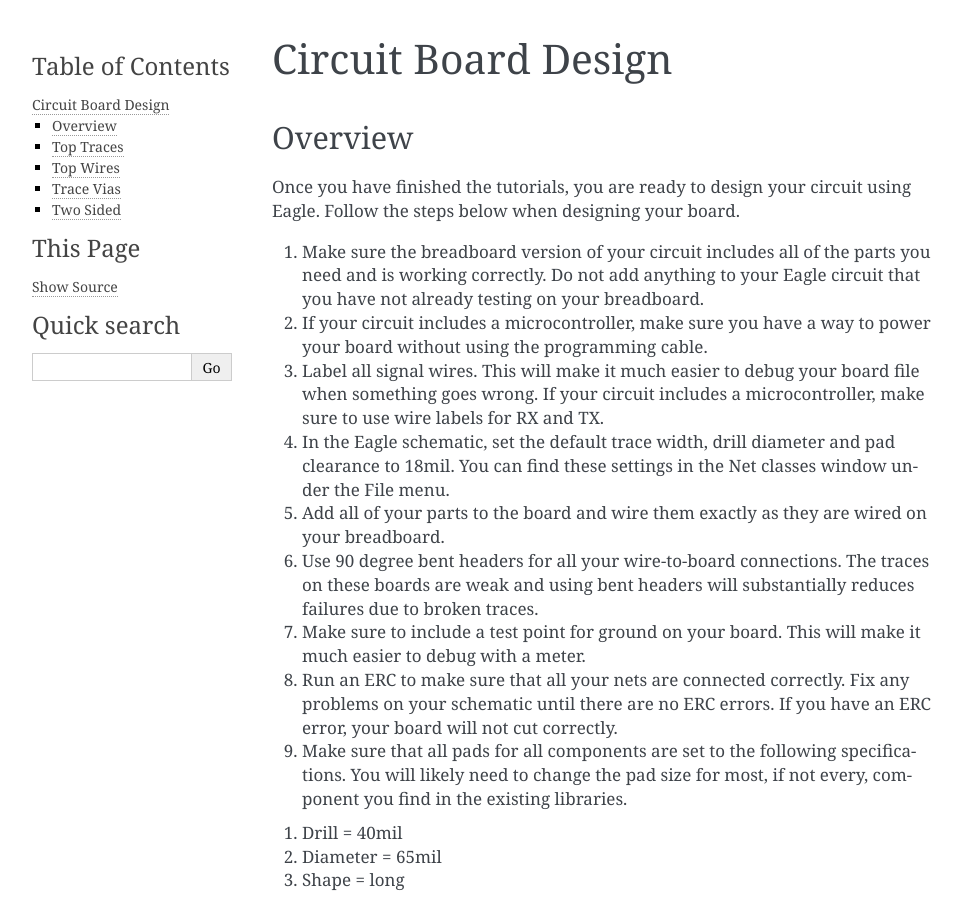
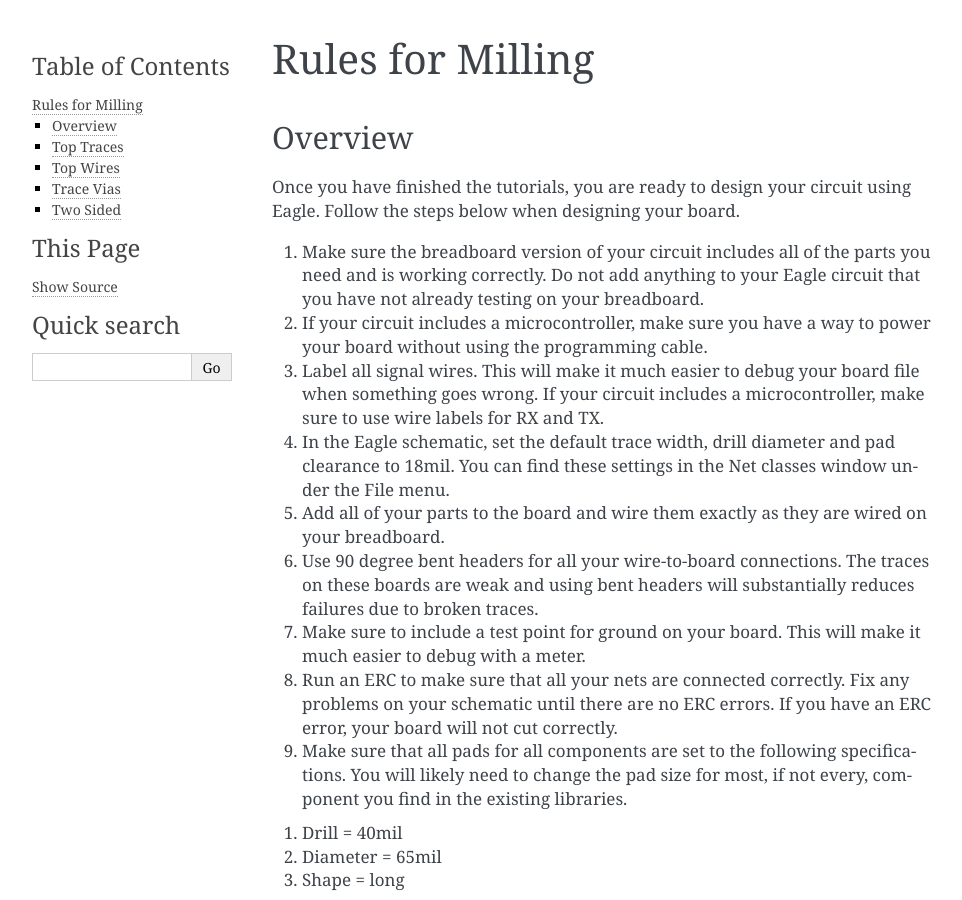
Before and after one commit to maxtkc/mvths-wiki, a Sphinx documentation site: the page built from docs/046-rules-for-milling-boards.rst, in a window 1280 px wide and 900 px high. Shown: the whole window, without its empty margins (148-1110 px from the left). Built offline with Sphinx 7.4.7, drawn with Linux system fonts in a browser that asks for light colours; pages that are not in the unit, such as notebooks, are missing from menus.

Commit message:
Update 046-rules-for-milling-boards.rst

```diff
--- a/docs/046-rules-for-milling-boards.rst
+++ b/docs/046-rules-for-milling-boards.rst
@@ -1,4 +1,4 @@
-Circuit Board Design
+Rules for Milling
 ====================
 
 Overview
```
